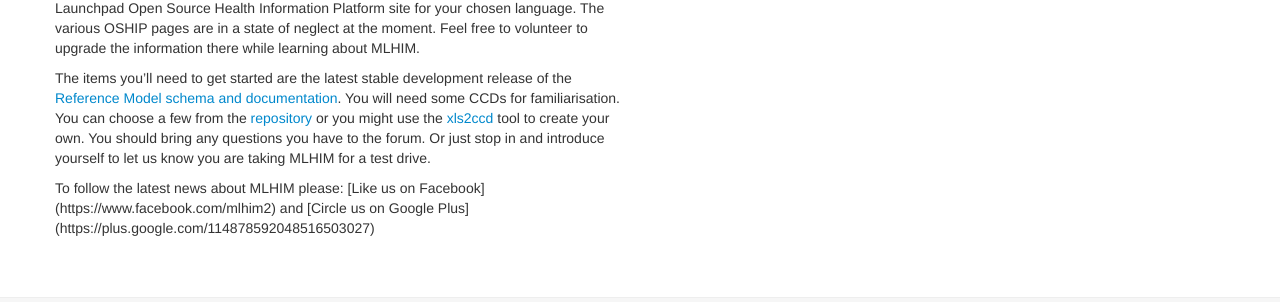
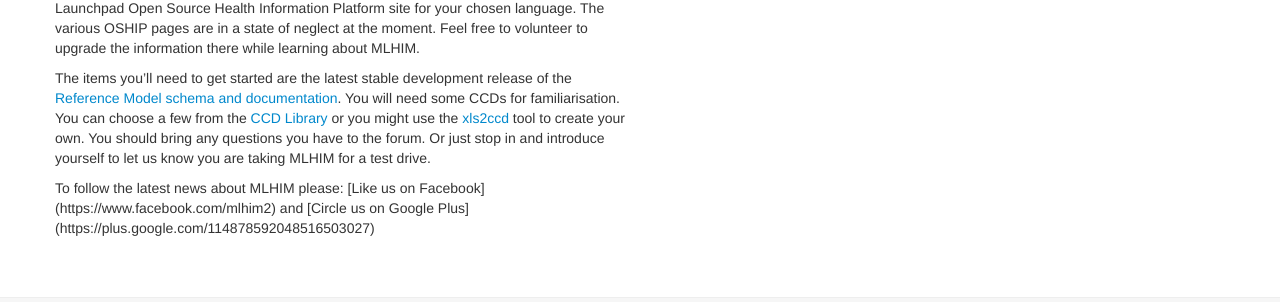
Before and after one commit to leanderdulac/mlhim.github.io, a Jekyll site: the page built from getting-started.markdown, in a window 1280 px wide and 900 px high, scrolled down 1673 px. Shown: the part 552-854 px from the top of the window. Built offline with Jekyll 4.4.1, drawn with Linux system fonts in a browser that asks for light colours.

Commit message:
Fixed more bad links.

```diff
--- a/getting-started.markdown
+++ b/getting-started.markdown
@@ -143,9 +143,9 @@
 upgrade the information there while learning about MLHIM.
 
 The items you'll need to get started are the latest stable development
-release of the [Reference Model schema and documentation](https://docs.google.com/folder/d/0B9KiX8eH4fiKQVZoRll1UGs1bUE/edit?pli=1).  You will
+release of the [Reference Model schema and documentation](https://launchpad.net/mlhim-specs/2.0/2.4.3/+download/mlhim-specs-2013-10-15-2.4.3-Release.zip).  You will
 need some CCDs for familiarisation.  You can choose a few from the
-[repository](http://www.hkcr.net) or you might use the [xls2ccd](http://www.hkcr.net/tools/xls2ccd/view) tool to create your own.  You
+[CCD Library](http://www.ccdgegn.com) or you might use the [xls2ccd](http://www.hkcr.net/tools/xls2ccd/view) tool to create your own.  You
 should bring any questions you have to the forum.  Or just stop in and
 introduce yourself to let us know you are taking MLHIM for a test
 drive.
```
